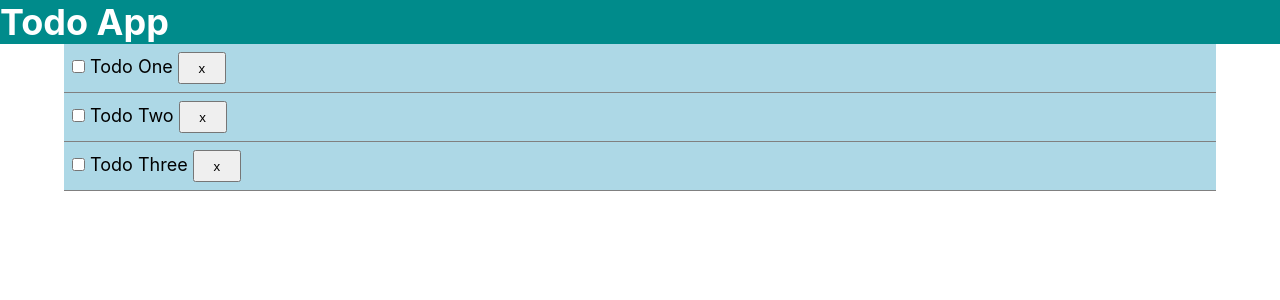
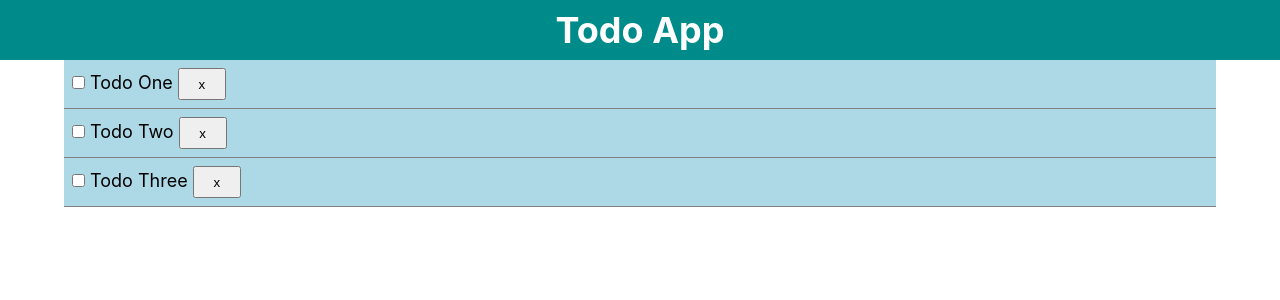
Before and after one commit to christocarr/vue-todos, a Vue app: page / in a window 1280 px wide. Shown: the top 300 px of the page. Built offline with nearby package versions, Linux system fonts and the light colour scheme.

Commit message:
Modify header styling

```diff
--- a/src/components/layout/Header.vue
+++ b/src/components/layout/Header.vue
@@ -14,5 +14,7 @@ export default {
   header {
     background-color: darkcyan;
     color: white;
+    padding: 0.5rem;
+    text-align: center;
   }
 </style>
```
